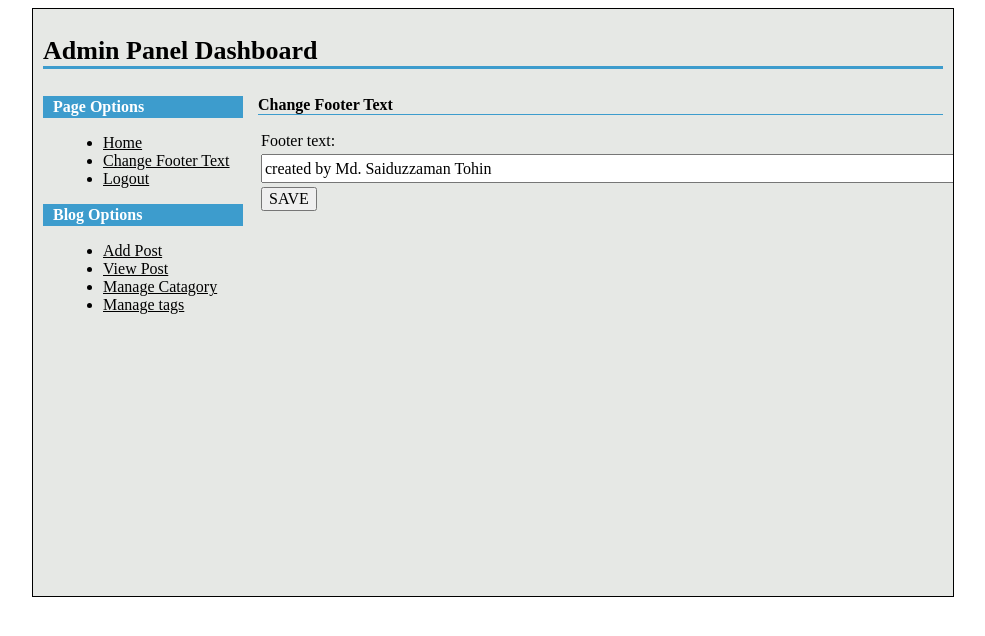
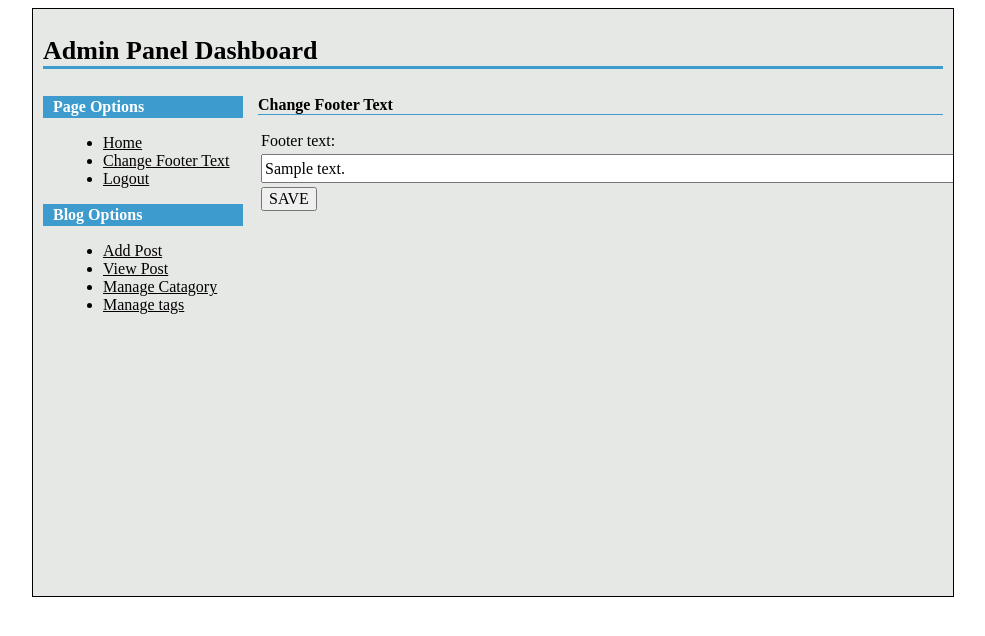
Before and after one commit to tuhindewan/Blog-Project-Using-PHP, a PHP site: page /admin/change-footer-text.php in a window 1280 px wide. Shown: the top 636 px of the page, without its empty margins (147-1132 px from the left). Run offline with PHP 8.4, Linux system fonts and the light colour scheme; the visitor is signed in with stand-in values (Sample User, id 1); tables that the repository leaves empty or names only in its code hold one stand-in row (values such as "Sample post"); some libraries are stand-ins or nearby versions.

Commit message:
Complete Page Options

```diff
--- a/admin/change-footer-text.php
+++ b/admin/change-footer-text.php
@@ -5,6 +5,45 @@ if($_SESSION['name']!='admin')
 {
 	header('location: login.php');
 }
+include("../connection.php");
+?>
+
+<?php
+if(isset($_POST['save'])) {
+
+	try {
+
+		if(empty($_POST['footer_text'])) {
+			throw new Exception("Footer Text can not be empty");
+		}
+
+		$statement = $db->prepare("UPDATE table_footer SET description=? WHERE id=1");
+		$statement->execute(array($_POST['footer_text']));
+
+		$success_message = "Footer text is updated successfully.";
+
+
+	}
+
+	catch(Exception $e) {
+		$error_message = $e->getMessage();
+	}
+
+
+}
+?>
+
+<?php
+
+
+		$statement = $db->prepare("SELECT * FROM table_footer WHERE id=1");
+	    $statement->execute();
+		$result = $statement->fetchAll(PDO::FETCH_ASSOC);
+		foreach($result as $row){
+
+			$description = $row['description'];
+		}
+
 ?>
 
 <?php
@@ -13,18 +52,23 @@ include('header.php');
 ?>
 		<div class="content">
 			<h2>Change Footer Text</h2>
-			<form action="">
+
+			<?php
+if(isset($error_message)) {echo "<div class='error'>".$error_message."</div>";}
+if(isset($success_message)) {echo "<div class='success'>".$success_message."</div>";}
+?>
+			<form action="" method="post">
 				<table class="table1">
 					<tr>
 						<td>Footer text:</td>
 
 					</tr>
 					<tr>
-						<td><input class="long" type="text" name="" value="created by Md. Saiduzzaman Tohin"></td>
+						<td><input class="long" type="text" name="footer_text" value="<?php echo $description;?>"></td>
 					</tr>
 					<tr>
 
-						<td><input type="submit" value="SAVE" name=""></td>
+						<td><input type="submit" value="SAVE" name="save"></td>
 					</tr>
 				</table>
 			</form>
```
